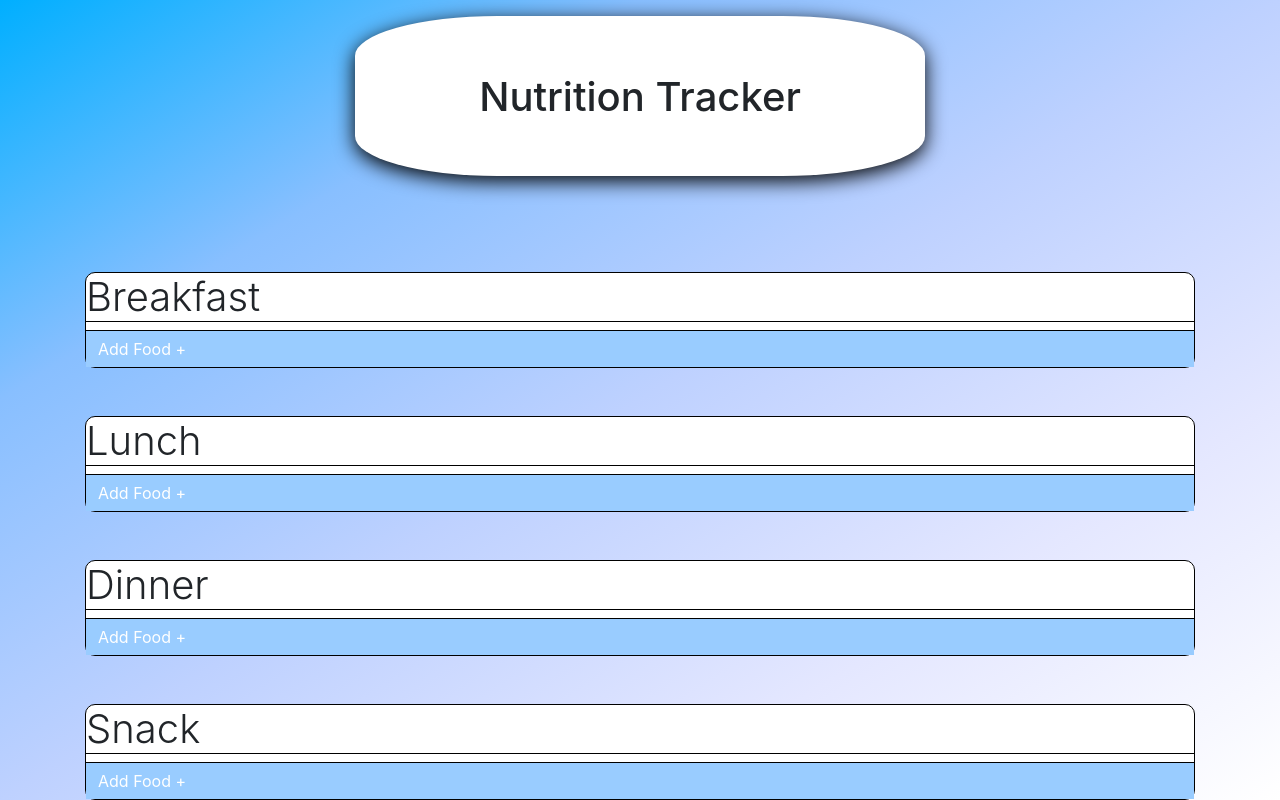
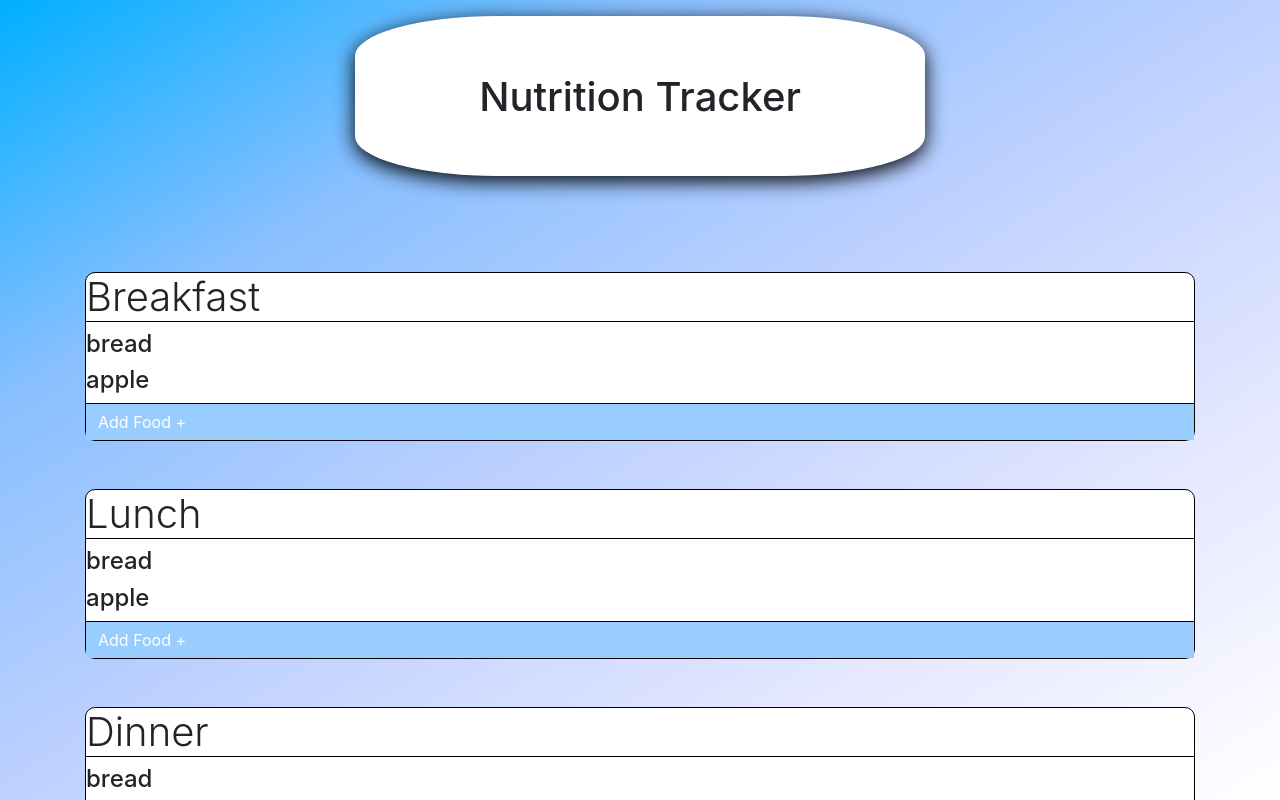
Before and after one commit to osidekyle/nutrition-calculator, a React (Create React App) app in the folder nutrition/: page / in a window 1280 px wide. Shown: the top 800 px of the page. Built offline with nearby package versions, Linux system fonts and the light colour scheme.

Commit message:
got food items into each meal, need to create separate components for each meal to separate state

```diff
--- a/nutrition/src/components/Food.js
+++ b/nutrition/src/components/Food.js
@@ -1,12 +1,12 @@
 import React from 'react';
-import Item from "./Item"
 
 
-const Food = ({foods}) => {
+
+const Food = ({food}) => {
     return (
-        {foods.map(item=>(
-            <Item food={item}/>
-        ))}
+
+        <h4>{food}</h4>
+
       );
 }
 
--- a/nutrition/src/components/Item.js
+++ b/nutrition/src/components/Item.js
@@ -4,9 +4,9 @@ import React from 'react';
 
 const Item = ({food}) => {
     return (
-        <div className="item">
-            <h4>{food.food_name}</h4>
-        </div>
+
+            <h4>{food}</h4>
+
      );
 }
 
--- a/nutrition/src/components/Meal.js
+++ b/nutrition/src/components/Meal.js
@@ -1,7 +1,7 @@
 import React,{useState, useEffect} from 'react';
 import bootstrap from "../../../node_modules/bootstrap/dist/css/bootstrap.css"
 import axios from "../../../node_modules/axios/dist/axios"
-
+import Food from "./Food"
 
 const Meal = ({meal}) => {
     const foodBoxStyle={
@@ -20,7 +20,7 @@ const Meal = ({meal}) => {
     const itemsStyle={
         width:"100%",
         borderBottom:"solid 1px black",
-        height:"0px"
+        height:"100%"
     }
 
     const buttonStyle={
@@ -38,6 +38,8 @@ const Meal = ({meal}) => {
     const [didInput, getInput]=useState(false);
     const [foodInput, addInput]=useState("")
     const [query,getQuery]=useState([]);
+
+    var stuff=['apple','bread'];
 
     const toSearchAddFood=(e)=>{
 
@@ -78,7 +80,7 @@ const Meal = ({meal}) => {
 
 
 
-
+    /*
     useEffect(()=>{
 
         const response=null;
@@ -98,12 +100,15 @@ const Meal = ({meal}) => {
               }
            if(foods!=""){
             fetchFood(foods)
+
             getFood("")
            }
+
+
     },[foods])
 
 
-
+    */
 
     return (
 
@@ -113,7 +118,9 @@ const Meal = ({meal}) => {
             <div className="row"><h4 className="meal-title display-4" style={titleStyle}>{meal}</h4></div>
             <div className='row'>
                 <div className="food-items" style={itemsStyle}>
-
+                    {['bread','apple'].map(item=>(
+                        <Food food={item}/>
+                    ))}
                 </div>
             </div>
             <div className="row" style={buttonRowStyle}>
```
